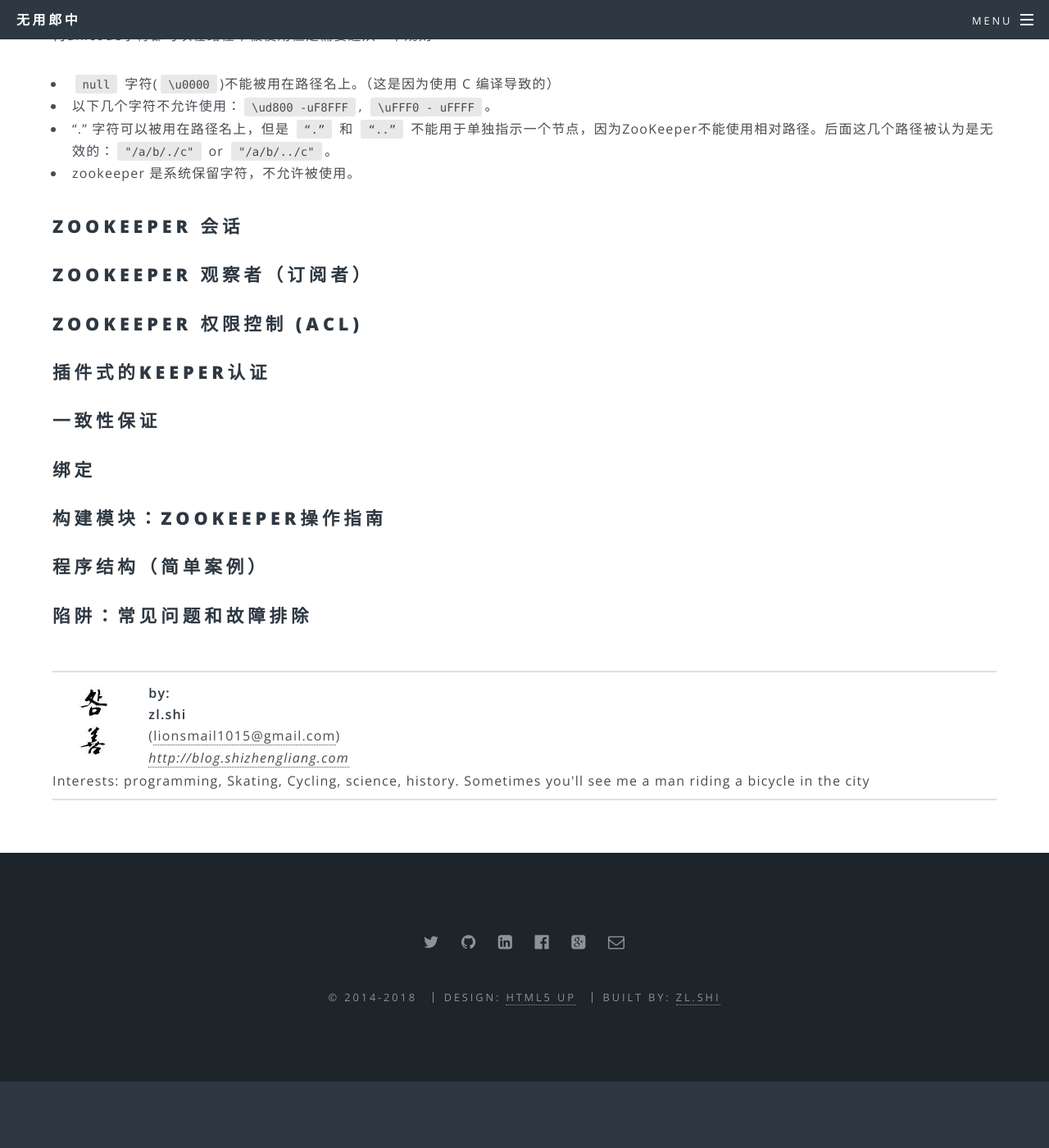
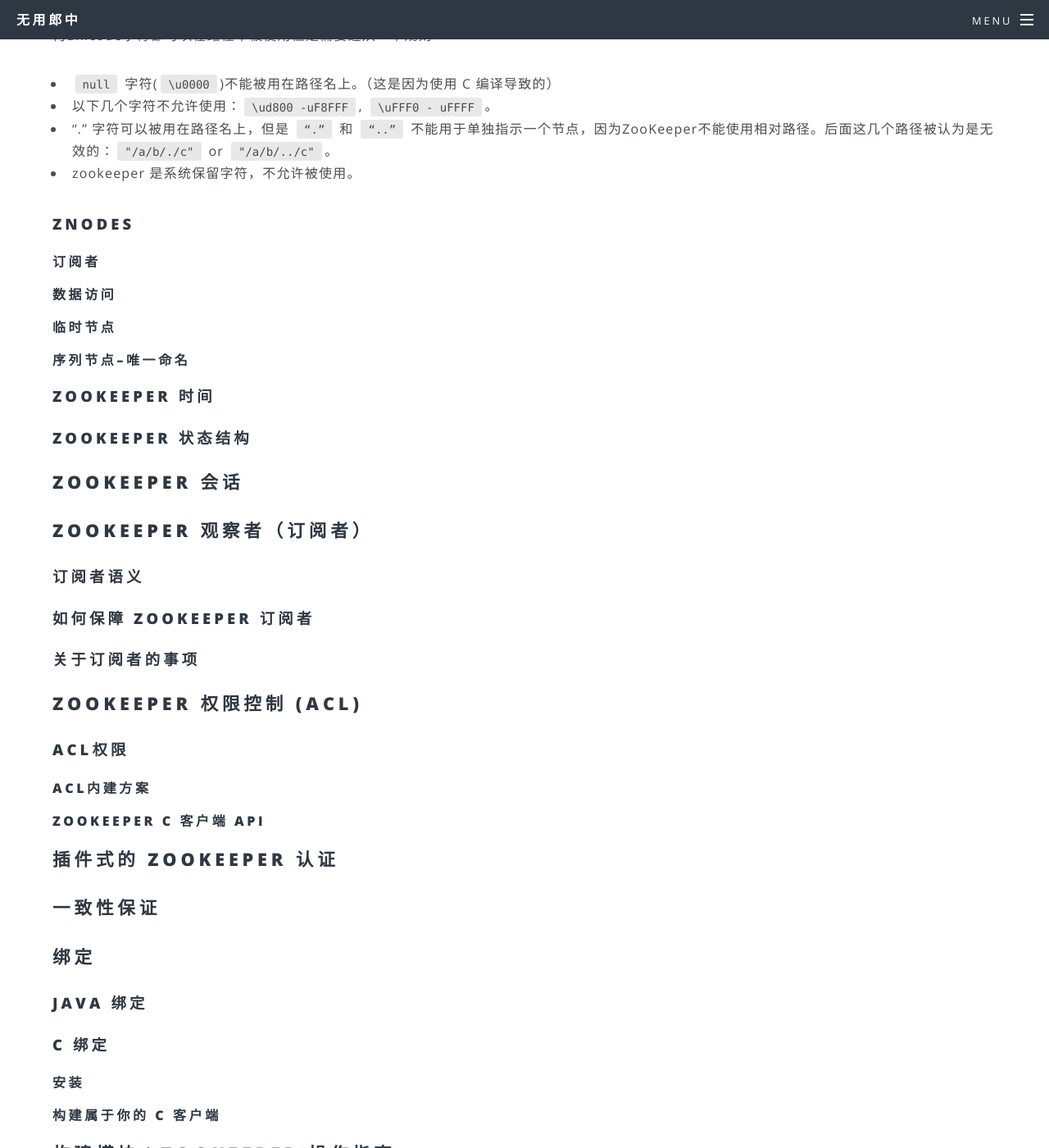
Before and after one commit to fantasylion/fantasylion.github.io, a Jekyll site: the page built from _posts/2018-03-20-zookeeper-guide-chinese.md, in a window 1280 px wide and 1400 px high, scrolled down 1216 px. Shown: the whole window at 82% size. Built offline with Jekyll 4.4.1, drawn with Linux system fonts in a browser that asks for light colours; comment, search, counter and statistics services are not loaded; before the commit the page ends 2535 px from its top, so only the background shows below that; some of the changed text lies outside the part shown.

Commit message:
Update 2018-03-20-zookeeper-guide-chinese.md

```diff
--- a/_posts/2018-03-20-zookeeper-guide-chinese.md
+++ b/_posts/2018-03-20-zookeeper-guide-chinese.md
@@ -31,6 +31,7 @@
 
 本文中大部分信息都是作为独立参考资料编写的。在你开始写第一个ZooKeeper应用之前，你最好先阅读下这两部分文章，`ZooKeeper 数据模型`和 `ZooKeeper 基础操作`。当然`简单示例`对你理解 ZooKeeper 客户端应用也有很大帮助。
 
+
 ## ZooKeeper 数据模型
 ZooKeeper 使用分级命名规则，看起来就像一个分布式文件系统。它们唯一的区别是 ZooKeeper 命名空间中的每个节点都可以拥有相关数据和子节点。就像是一个文件系统它允许一个文件可以当做目录来用。节点的路径可以用 canonical、绝对路径、斜线路径表示；这里不可以使用相对路径。任何unicode字符都可以在路径中被使用但是需要遵从一下规则：
 * `null` 字符(`\u0000`)不能被用在路径名上。（这是因为使用 C 编译导致的）
@@ -38,20 +39,53 @@
 * “.” 字符可以被用在路径名上，但是 `“.”` 和 `“..”` 不能用于单独指示一个节点，因为ZooKeeper不能使用相对路径。后面这几个路径被认为是无效的：`"/a/b/./c"` or `"/a/b/../c"`。
 * zookeeper 是系统保留字符，不允许被使用。
 
+### ZNodes
+#### 订阅者
+#### 数据访问
+#### 临时节点
+#### 序列节点--唯一命名
+### ZooKeeper 时间
+### ZooKeeper 状态结构
+
+
 ## ZooKeeper 会话
 
+
 ## ZooKeeper 观察者（订阅者）
+### 订阅者语义
+### 如何保障 ZooKeeper 订阅者
+### 关于订阅者的事项
+
 
 ## ZooKeeper 权限控制 (ACL)
+### ACL权限
+#### ACL内建方案
+#### ZooKeeper C 客户端 API
 
-## 插件式的Keeper认证
+
+## 插件式的 ZooKeeper 认证
+
 
 ## 一致性保证
 
+
 ## 绑定
+### Java 绑定
+### C 绑定
+#### 安装
+#### 构建属于你的 C 客户端
 
-## 构建模块：ZooKeeper操作指南
+
+## 构建模块：ZooKeeper 操作指南
+### 解决错误
+### 连接 ZooKeeper
+### 读取操作
+### 写入操作
+### 处理订阅者
+### 混杂 ZooKeeper 操作
+
 
 ## 程序结构（简单案例）
 
+
 ## 陷阱：常见问题和故障排除
```
